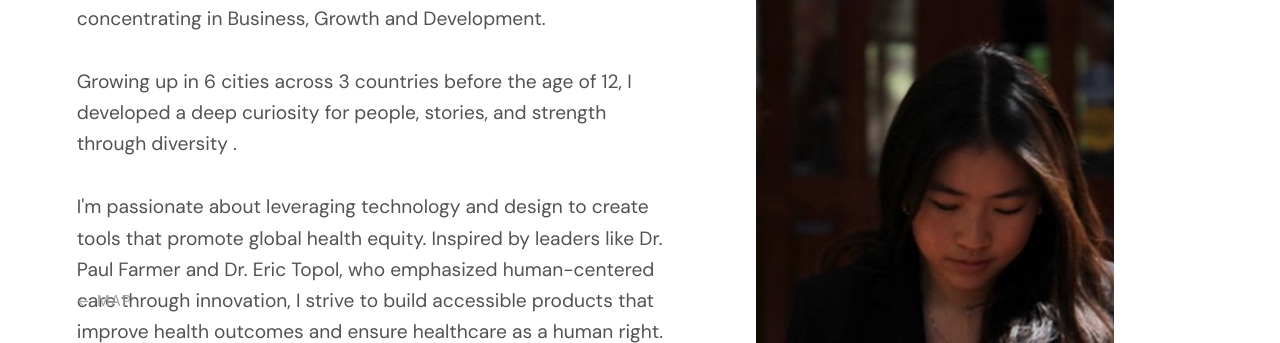
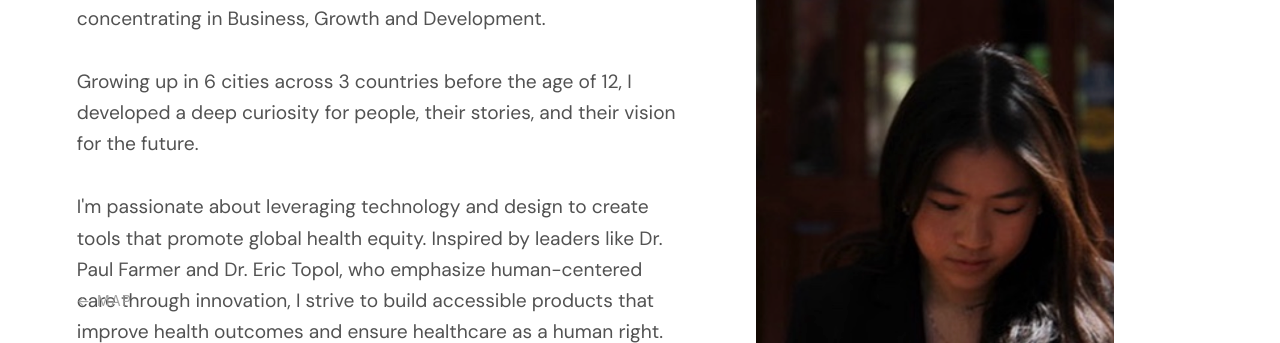
Before and after one commit to nikkij18/nikkijiang, a Next.js app: page /about in a window 1280 px wide. Shown: the part 457-800 px from the top of the page. Built offline with nearby package versions, Linux system fonts and the light colour scheme.

Commit message:
update: about page content
Co-Authored-By: Claude Sonnet 4.6 <noreply@anthropic.com>

```diff
--- a/app/about/page.tsx
+++ b/app/about/page.tsx
@@ -48,21 +48,21 @@ export default function AboutPage() {
             style={{ ...dmSans, fontSize: "clamp(1rem, 1.6vw, 1.2rem)" }}
           >
             Growing up in 6 cities across 3 countries before the age of 12, I developed a
-            deep curiosity for people, stories, and strength through diversity .
+            deep curiosity for people, their stories, and their vision for the future.
           </p>
 
           <p
             className="leading-relaxed text-neutral-600"
             style={{ ...dmSans, fontSize: "clamp(1rem, 1.6vw, 1.2rem)" }}
           >
-            I&apos;m passionate about leveraging technology and design to create tools that promote global health equity. Inspired by leaders like Dr. Paul Farmer and Dr. Eric Topol, who emphasized human-centered care through innovation, I strive to build accessible products that improve health outcomes and ensure healthcare as a human right.
+            I&apos;m passionate about leveraging technology and design to create tools that promote global health equity. Inspired by leaders like Dr. Paul Farmer and Dr. Eric Topol, who emphasize human-centered care through innovation, I strive to build accessible products that improve health outcomes and ensure healthcare as a human right.
           </p>
 
            <p
             className="leading-relaxed text-neutral-600"
             style={{ ...dmSans, fontSize: "clamp(1rem, 1.6vw, 1.2rem)" }}
           >
-            Outside of building products, you'll find me hosting gatherings on my balcony, playing beach volleyball, concert going, or planning my next solo trip (so far: Qatar, Taipei, Scottish Highlands, ).
+            Outside of building products, you'll find me hosting gatherings on my balcony, playing beach volleyball, concert going, or planning my next solo trip (so far: Qatar, Taipei, Scottish Highlands).
           </p>
 
           {/* Awards & Certificates */}
```
